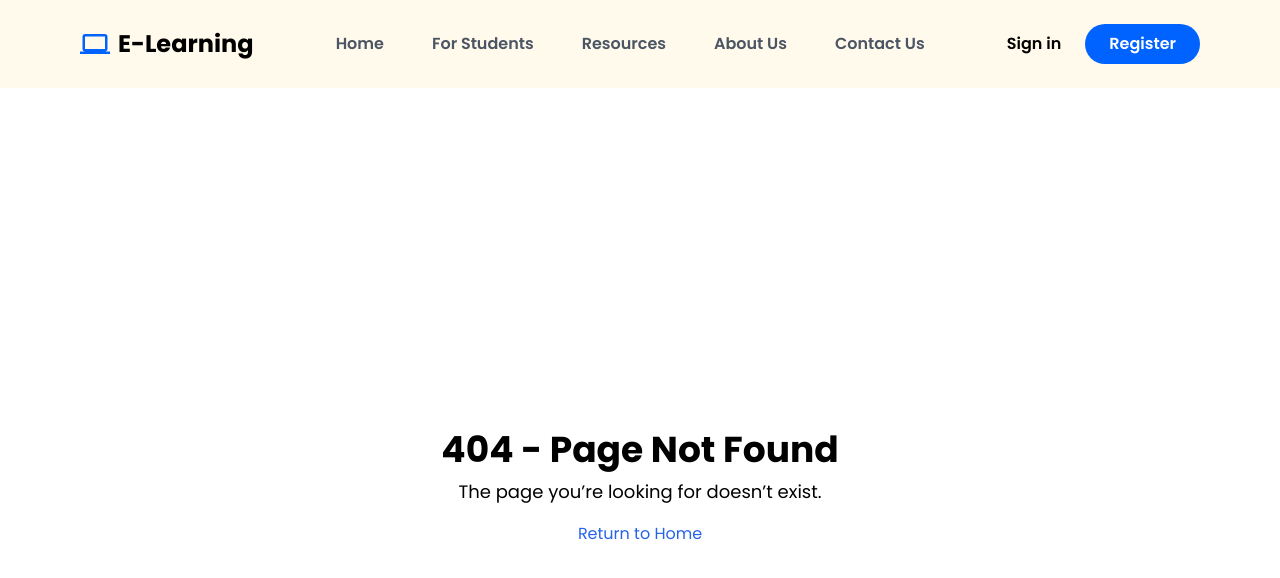
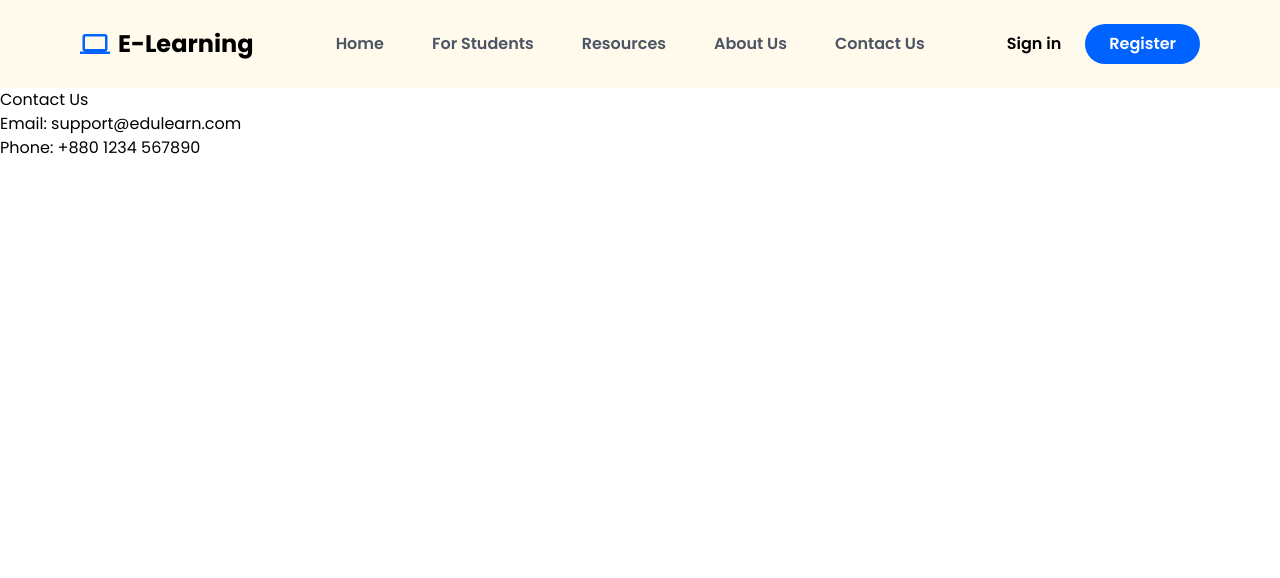
Before and after one commit to Souda-05/e-learning, a React (Vite) app: page /contact in a window 1280 px wide. Before the commit this address had no page. Shown: the top 578 px of the page. Built offline with nearby package versions, Linux system fonts and the light colour scheme.

Commit message:
Update App.jsx

```diff
--- a/src/App.jsx
+++ b/src/App.jsx
@@ -9,7 +9,7 @@ import SignIn from "./pages/SignIn";
 import Resources from "./pages/Resources";
 import NotFound from "./pages/NotFound";
 import Navbar from "./components/Navbar/Navbar";
-
+import ContactUs from './pages/contact';
 const App = () => {
   return (
     <Router>
@@ -22,6 +22,7 @@ const App = () => {
         <Route path="/register" element={<Register />} />
         <Route path="/sign-in" element={<SignIn />} />
         <Route path="/resources" element={<Resources />} />
+      <Route path="/contact" element={<ContactUs />} />
         <Route path="*" element={<NotFound />} />
       </Routes>
 
```
